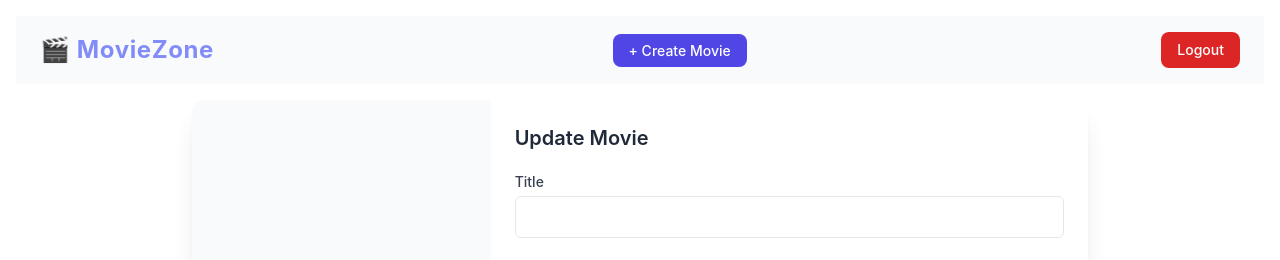
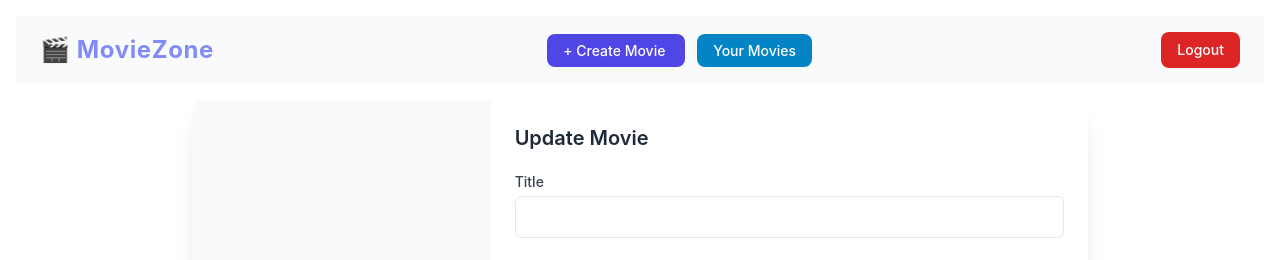
Before and after one commit to blueorionn/Flask-MovieDb, a Python web app: template moviedb/templates/update.html in a window 1280 px wide. Shown: the top 260 px of the page. Run offline with Jinja, Linux system fonts and the light colour scheme; the template is opened without the code that fills it, so the values that code supplies are empty; style sheets or scripts are compiled from the project's sources.

Commit message:
modified: ui of navbar

```diff
--- a/moviedb/templates/layout.html
+++ b/moviedb/templates/layout.html
@@ -35,9 +35,15 @@
           <div class="hidden md:block">
             <a
               href="/movie/create"
-              class="rounded-lg bg-indigo-600 px-4 py-2 text-sm font-medium text-white hover:bg-indigo-500"
+              class="mx-1.5 rounded-lg bg-indigo-600 px-4 py-2 text-sm font-medium text-white hover:bg-indigo-500"
             >
               + Create Movie
+            </a>
+            <a
+              href="/movies"
+              class="mx-1.5 rounded-lg bg-sky-600 px-4 py-2 text-sm font-medium text-white hover:bg-sky-500"
+            >
+              Your Movies
             </a>
           </div>
 
```
